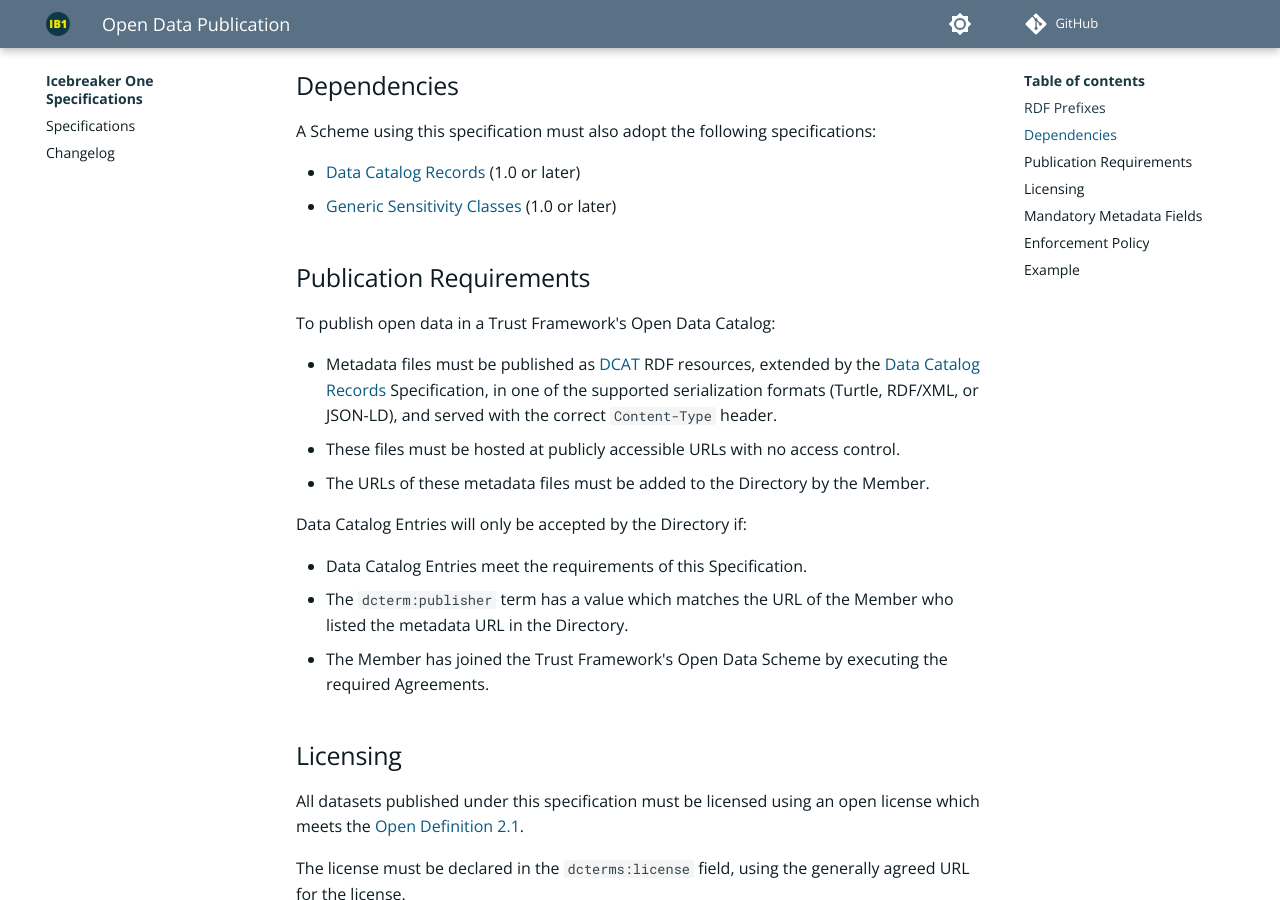
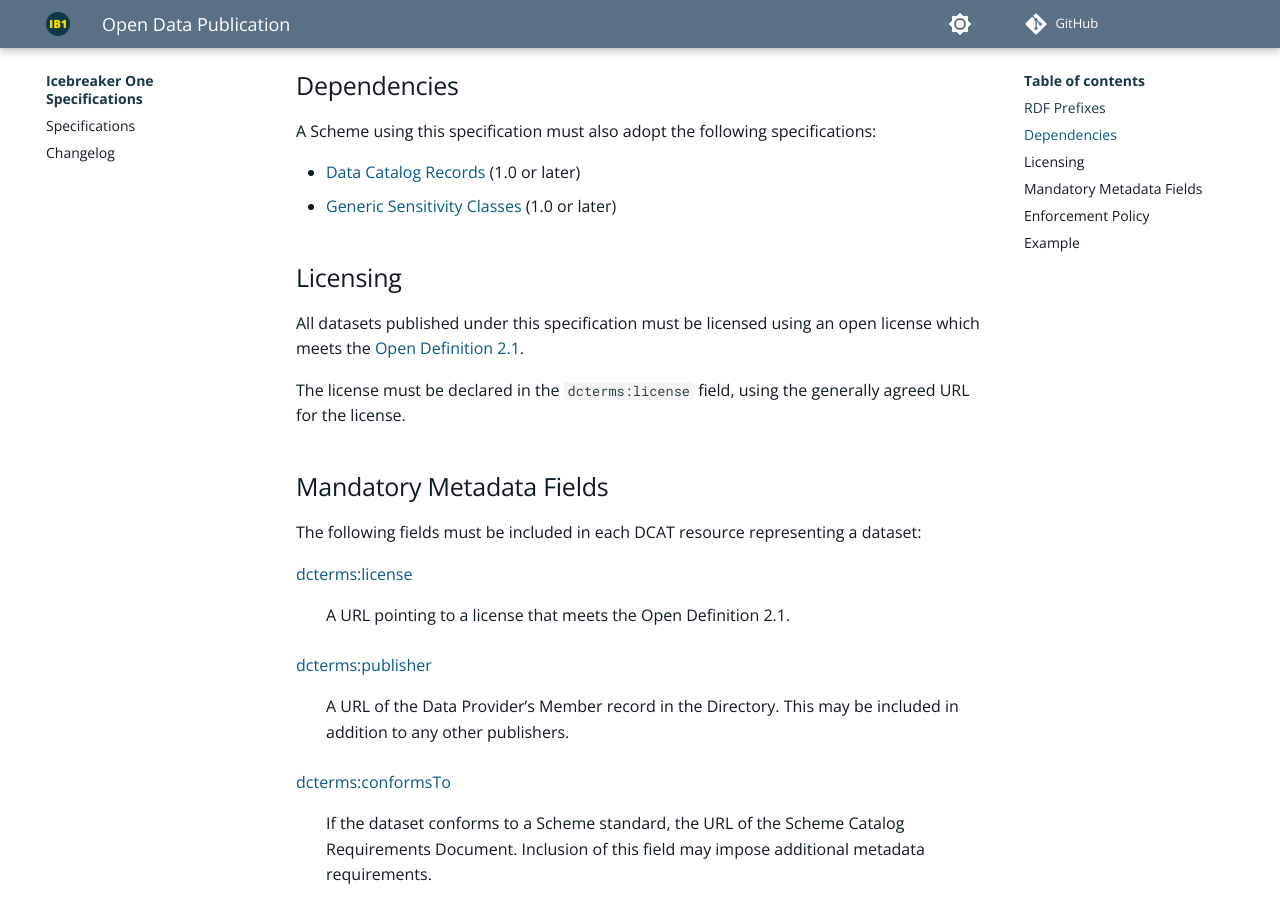
Before and after one commit to icebreakerone/ib1-technical-specifications, an MkDocs documentation site: the page built from docs/open-data/1.0.md, in a window 1280 px wide and 900 px high, scrolled down 532 px. Built offline with MkDocs 1.6.1 and Material for MkDocs 9.7.7, drawn with Linux system fonts in a browser that asks for light colours; comment, search, counter and statistics services are not loaded.

Commit message:
Move and expand data catalog publishing to its own Specification

```diff
--- a/docs/open-data/1.0.md
+++ b/docs/open-data/1.0.md
@@ -20,21 +20,6 @@
 
  * [Data Catalog Records](../data-catalog-records/1.0.md) (1.0 or later)
  * [Generic Sensitivity Classes](../generic-sensitivity-classes/1.0.md) (1.0 or later)
-
-
-## Publication Requirements
-
-To publish open data in a Trust Framework's Open Data Catalog:
-
- * Metadata files must be published as [DCAT](https://www.w3.org/TR/vocab-dcat-3/) RDF resources, extended by the [Data Catalog Records](../data-catalog-records/1.0.md) Specification, in one of the supported serialization formats (Turtle, RDF/XML, or JSON-LD), and served with the correct `Content-Type` header.
- * These files must be hosted at publicly accessible URLs with no access control.
- * The URLs of these metadata files must be added to the Directory by the Member.
-
-Data Catalog Entries will only be accepted by the Directory if:
-
- * Data Catalog Entries meet the requirements of this Specification.
- * The `dcterm:publisher` term has a value which matches the URL of the Member who listed the metadata URL in the Directory.
- * The Member has joined the Trust Framework's Open Data Scheme by executing the required Agreements.
 
 
 ## Licensing
```
Also changed, not shown: docs/data-catalog-publishing/1.0.md (added, +120 -0 lines), docs/index.md (+1 -0 lines).
